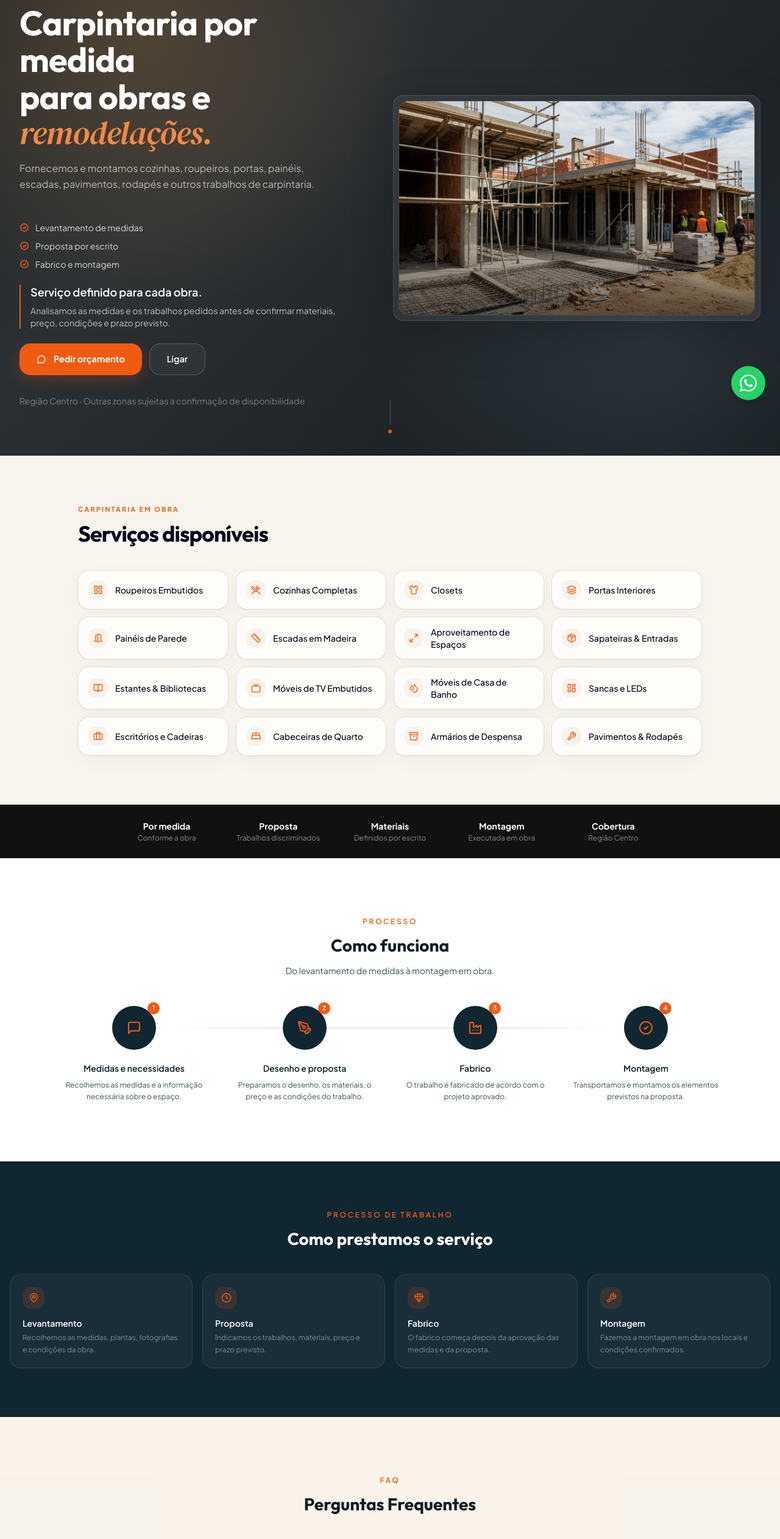
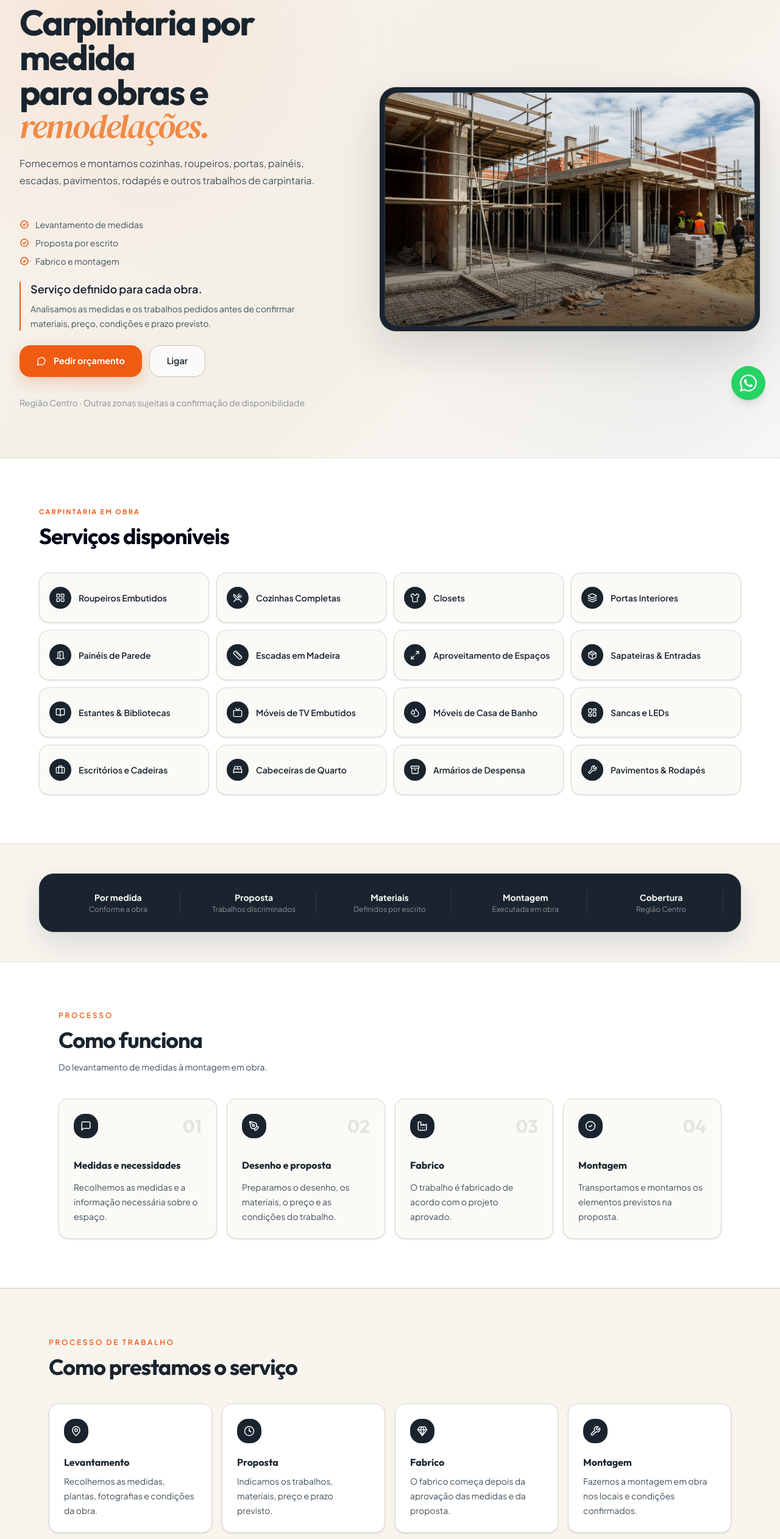
Before and after one commit to samotbarrosuc/carpimater-site-clean, a React (Vite) app: page /construcao in a window 1280 px wide. Shown: the part 120-2643 px from the top of the page at 61% size. Built offline with nearby package versions, Linux system fonts and the light colour scheme.

Commit message:
design: harmoniza paginas de cozinhas e obra

```diff
--- a/src/components/cozinha/sections/HowItWorks.tsx
+++ b/src/components/cozinha/sections/HowItWorks.tsx
@@ -34,36 +34,27 @@ export default function HowItWorks() {
   const inView = useInView(ref, { once: true, margin: "-80px" });
 
   return (
-    <section id="como-funciona" ref={ref} className="py-16 lg:py-24 bg-white">
+    <section id="como-funciona" ref={ref} className="border-y border-[#e4ded5] bg-white py-16 lg:py-20">
       <div className="max-w-6xl mx-auto px-4 sm:px-6 lg:px-8">
         <motion.div
           initial={{ opacity: 0, y: 20 }}
           animate={inView ? { opacity: 1, y: 0 } : {}}
           transition={{ duration: 0.5 }}
-          className="text-center mb-12"
+          className="mb-10 max-w-2xl text-left"
         >
           <p className="text-xs uppercase tracking-[0.22em] text-primary font-semibold mb-3">
             Processo
           </p>
-          <h2 className="font-display font-bold text-2xl lg:text-[1.75rem] text-foreground">
+          <h2 className="font-display text-3xl font-bold tracking-[-0.03em] text-[#19242e] sm:text-4xl">
             Como funciona
           </h2>
-          <p className="mt-3 text-sm max-w-md mx-auto text-muted-foreground">
+          <p className="mt-3 max-w-md text-sm leading-6 text-[#40505b]">
             Do levantamento de medidas à montagem em obra.
           </p>
         </motion.div>
 
         <div className="relative">
-          <div
-            className="hidden lg:block absolute top-9 h-px"
-            style={{
-              background: "linear-gradient(to right, transparent 5%, rgba(240,91,19,0.3) 25%, rgba(240,91,19,0.3) 75%, transparent 95%)",
-              left: "12.5%",
-              width: "75%",
-            }}
-          />
-
-          <div className="grid sm:grid-cols-2 lg:grid-cols-4 gap-8 relative">
+          <div className="relative grid gap-4 sm:grid-cols-2 lg:grid-cols-4">
             {steps.map((step, i) => {
               const Icon = step.icon;
               return (
@@ -72,18 +63,18 @@ export default function HowItWorks() {
                   initial={{ opacity: 0, y: 30 }}
                   animate={inView ? { opacity: 1, y: 0 } : {}}
                   transition={{ duration: 0.5, delay: i * 0.1 }}
-                  className="flex flex-col items-center text-center"
+                  className="group relative flex min-h-[220px] flex-col overflow-hidden rounded-2xl border border-[#ded8cf] bg-[#fbfaf7] p-6 text-left shadow-sm transition duration-300 hover:-translate-y-0.5 hover:border-[#cfc5b8] hover:shadow-[0_16px_38px_rgba(25,36,46,0.08)]"
                 >
-                  <div className="relative w-[4.5rem] h-[4.5rem] rounded-full flex items-center justify-center mb-5 bg-secondary">
-                    <Icon size={24} className="text-primary" />
-                    <span className="absolute -top-1.5 -right-1.5 w-5 h-5 rounded-full flex items-center justify-center font-bold text-[10px] text-white bg-primary">
-                      {i + 1}
-                    </span>
+                  <div className="mb-8 flex items-center justify-between">
+                    <div className="flex h-10 w-10 items-center justify-center rounded-xl bg-[#19242e] text-white transition-colors group-hover:bg-primary">
+                      <Icon size={18} />
+                    </div>
+                    <span className="font-display text-3xl font-bold text-[#19242e]/10">{step.num}</span>
                   </div>
-                  <h3 className="font-semibold text-sm mb-2 text-foreground">
+                  <h3 className="font-display text-base font-bold text-[#19242e]">
                     {step.title}
                   </h3>
-                  <p className="text-xs leading-relaxed text-muted-foreground">
+                  <p className="mt-3 text-sm leading-6 text-[#40505b]">
                     {step.desc}
                   </p>
                 </motion.div>
--- a/src/pages/CozinhaPage.tsx
+++ b/src/pages/CozinhaPage.tsx
@@ -13,7 +13,7 @@ import FloatingWhatsApp from '@/components/FloatingWhatsApp'
 export default function CozinhaPage() {
   return (
     <SimulatorProvider>
-      <main className="min-h-screen">
+      <main className="min-h-screen bg-[#f8f5ef] text-[#19242e]">
         <Navbar />
         <Hero />
         <HowItWorks />
--- a/src/pages/EmpreiteirosPage.tsx
+++ b/src/pages/EmpreiteirosPage.tsx
@@ -66,35 +66,35 @@ const FAQS = [
 export default function EmpreiteirosPage() {
   return (
     <SimulatorProvider>
-      <div className="min-h-screen bg-background text-foreground">
+      <div className="min-h-screen bg-[#f8f5ef] text-[#19242e]">
         <Navbar />
 
         {/* ── HERO ── */}
-        <section id="hero" className="relative flex items-center overflow-hidden bg-secondary pb-16 pt-28 sm:pb-20 sm:pt-32">
-          <div className="absolute inset-0 bg-[linear-gradient(135deg,#1f2427_0%,#2a3034_35%,#15191c_100%)]" />
-          <div className="absolute inset-0 bg-[radial-gradient(circle_at_18%_20%,rgba(236,156,72,0.22),transparent_38%)]" />
-          <div className="absolute inset-0 bg-[radial-gradient(circle_at_84%_76%,rgba(96,126,142,0.24),transparent_36%)]" />
+        <section id="hero" className="relative flex items-center overflow-hidden bg-[#f8f5ef] pb-16 pt-28 sm:pb-20 sm:pt-32">
+          <div className="absolute inset-0 bg-[linear-gradient(135deg,#f8f5ef_0%,#f3eee6_55%,#fff_100%)]" />
+          <div className="absolute inset-0 bg-[radial-gradient(circle_at_12%_14%,rgba(240,91,19,0.10),transparent_34%)]" />
+          <div className="absolute inset-0 bg-[radial-gradient(circle_at_88%_78%,rgba(25,36,46,0.07),transparent_34%)]" />
 
           <div className="container mx-auto px-5 sm:px-6 lg:px-8 relative z-10 w-full">
-            <div className="max-w-[1520px] mx-auto grid grid-cols-1 lg:grid-cols-[minmax(0,0.96fr)_minmax(540px,1.04fr)] gap-10 xl:gap-14 items-start lg:items-center">
+            <div className="mx-auto grid max-w-7xl grid-cols-1 items-start gap-10 lg:grid-cols-[minmax(0,0.92fr)_minmax(500px,1.08fr)] lg:items-center xl:gap-14">
               <motion.div
                 initial={{ opacity: 0, y: 18 }}
                 animate={{ opacity: 1, y: 0 }}
                 transition={{ duration: 0.55 }}
-                className="max-w-[900px] mx-auto lg:mx-0 lg:pr-5 text-center lg:text-left flex flex-col items-center lg:items-start"
+                className="mx-auto flex max-w-[900px] flex-col items-start text-left lg:mx-0 lg:pr-5"
               >
                 <div className="mb-6">
-                  <h1 className="text-[2rem] sm:text-[2.5rem] md:text-[3rem] lg:text-[3.25rem] xl:text-[3.5rem] font-display font-bold leading-[1.08] tracking-[-0.015em]">
-                    <span className="block text-white">Carpintaria por medida</span>
-                    <span className="block text-white">para obras e</span>
+                  <h1 className="font-display text-[2.65rem] font-bold leading-[0.98] tracking-[-0.04em] sm:text-[3.25rem] lg:text-[3.65rem]">
+                    <span className="block text-[#19242e]">Carpintaria por medida</span>
+                    <span className="block text-[#19242e]">para obras e</span>
                     <span className="block font-serif text-[0.95em] font-normal italic text-[#f08a45]">remodelações.</span>
                   </h1>
-                  <p className="text-white/65 text-sm sm:text-base max-w-xl leading-relaxed mt-4 mb-6">
+                  <p className="mb-6 mt-5 max-w-xl text-sm leading-7 text-[#40505b] sm:text-base">
                     <span>Fornecemos e montamos cozinhas, roupeiros, portas, painéis, escadas, pavimentos, rodapés e outros trabalhos de carpintaria.</span>
                   </p>
 
-                  <div className="mb-6 rounded-2xl border border-white/12 bg-white/[0.06] p-2 shadow-[0_20px_55px_rgba(0,0,0,0.18)] sm:hidden">
-                    <div className="relative rounded-2xl overflow-hidden border border-white/10 h-[22rem]">
+                  <div className="mb-6 rounded-[1.5rem] border border-[#d8d0c4] bg-[#19242e] p-2 shadow-[0_20px_55px_rgba(25,36,46,0.13)] sm:hidden">
+                    <div className="relative h-[20rem] overflow-hidden rounded-[1.15rem] border border-white/10">
                       <img
                         src="/images/card-obras.png"
                         alt="Carpintaria para obra CarpiMater"
@@ -107,7 +107,7 @@ export default function EmpreiteirosPage() {
 
                 <div className="flex flex-col gap-2.5 mb-6">
                   {['Levantamento de medidas', 'Proposta por escrito', 'Fabrico e montagem'].map((item) => (
-                    <div key={item} className="flex items-center gap-2.5 text-white/80">
+                    <div key={item} className="flex items-center gap-2.5 text-[#40505b]">
                       <svg className="w-4 h-4 text-primary shrink-0" fill="none" viewBox="0 0 24 24" stroke="currentColor" strokeWidth={2.5}>
                         <path strokeLinecap="round" strokeLinejoin="round" d="M9 12.75L11.25 15 15 9.75M21 12a9 9 0 11-18 0 9 9 0 0118 0z" />
                       </svg>
@@ -117,10 +117,10 @@ export default function EmpreiteirosPage() {
                 </div>
 
                 <div className="mb-6 max-w-xl border-l-2 border-primary pl-4">
-                  <p className="text-base sm:text-lg font-semibold text-white leading-6">
+                  <p className="text-base font-semibold leading-6 text-[#19242e] sm:text-lg">
                     Serviço definido para cada obra.
                   </p>
-                  <p className="text-sm text-white/70 mt-2">
+                  <p className="mt-2 text-sm leading-6 text-[#40505b]">
                     Analisamos as medidas e os trabalhos pedidos antes de confirmar materiais, preço, condições e prazo previsto.
                   </p>
                 </div>
@@ -137,13 +137,13 @@ export default function EmpreiteirosPage() {
                   </a>
                   <a
                     href={TEL_LINK}
-                    className="inline-flex min-h-[52px] items-center justify-center gap-3 whitespace-nowrap rounded-xl border border-white/20 bg-white/[0.04] px-7 text-[0.9rem] font-semibold text-white transition-colors hover:bg-white/[0.09]"
+                    className="inline-flex min-h-[52px] items-center justify-center gap-3 whitespace-nowrap rounded-xl border border-[#c9c0b4] bg-white/70 px-7 text-[0.9rem] font-semibold text-[#19242e] transition-colors hover:border-[#19242e] hover:bg-white"
                   >
                     Ligar
                   </a>
                 </div>
 
-                <p className="text-xs sm:text-sm text-white/40 max-w-[760px] mt-2">
+                <p className="mt-2 max-w-[760px] text-xs text-[#40505b]/60 sm:text-sm">
                   Região Centro · Outras zonas sujeitas a confirmação de disponibilidade
                 </p>
               </motion.div>
@@ -152,10 +152,10 @@ export default function EmpreiteirosPage() {
                 initial={{ opacity: 0, x: 20, y: 18 }}
                 animate={{ opacity: 1, x: 0, y: 0 }}
                 transition={{ duration: 0.6, delay: 0.12 }}
-                className="hidden lg:block relative w-full max-w-[760px] mx-auto lg:mx-0 lg:justify-self-end lg:pt-2"
+                className="relative mx-auto hidden w-full max-w-[760px] lg:block lg:justify-self-end lg:pt-2"
               >
-                <div className="rounded-2xl border border-white/12 bg-white/[0.06] p-2 shadow-[0_24px_70px_rgba(0,0,0,0.22)]">
-                  <div className="relative rounded-2xl overflow-hidden border border-white/10 h-[22rem]">
+                <div className="rounded-[1.75rem] border border-[#d8d0c4] bg-[#19242e] p-2 shadow-[0_28px_70px_rgba(25,36,46,0.14)]">
+                  <div className="relative h-[24rem] overflow-hidden rounded-[1.4rem] border border-white/10">
                     <img
                       src="/images/card-obras.png"
                       alt="Carpintaria para obra CarpiMater"
@@ -168,27 +168,27 @@ export default function EmpreiteirosPage() {
             </div>
           </div>
 
-          <div className="absolute bottom-8 left-1/2 -translate-x-1/2 flex flex-col items-center gap-2 animate-bounce">
+          <div className="hidden">
             <div className="w-px h-10 bg-white/20" />
             <div className="w-1.5 h-1.5 rounded-full bg-primary" />
           </div>
         </section>
 
         {/* ── SERVICES GRID ── */}
-        <section id="servicos" className="bg-[#f8f5ef] py-16 sm:py-20">
+        <section id="servicos" className="border-y border-[#e4ded5] bg-white py-16 sm:py-20">
           <div className="container mx-auto px-4">
-            <div className="mx-auto mb-10 max-w-5xl">
+            <div className="mx-auto mb-10 max-w-6xl">
               <p className="section-kicker mb-3">Carpintaria em obra</p>
               <h2 className="font-display text-3xl font-bold tracking-[-0.025em] text-slate-950 sm:text-4xl">
                 Serviços disponíveis
               </h2>
 
             </div>
-            <div className="mx-auto grid max-w-5xl grid-cols-2 gap-3 sm:grid-cols-3 lg:grid-cols-4">
+            <div className="mx-auto grid max-w-6xl grid-cols-2 gap-3 sm:grid-cols-3 lg:grid-cols-4">
               {SERVICES.map((s) => (
-                <div key={s.label} className="clean-card flex min-h-16 items-center gap-3 rounded-xl px-3.5 py-3.5 sm:px-4">
-                  <span className="flex h-8 w-8 shrink-0 items-center justify-center rounded-lg bg-[#f7f3ea]"><s.icon className="h-4 w-4 text-primary" /></span>
-                  <span className="text-slate-950 text-sm font-medium">{s.label}</span>
+                <div key={s.label} className="group flex min-h-[82px] items-center gap-3 rounded-2xl border border-[#ded8cf] bg-[#fbfaf7] px-3.5 py-4 shadow-sm transition duration-300 hover:-translate-y-0.5 hover:border-[#cfc5b8] hover:shadow-[0_12px_28px_rgba(25,36,46,0.07)] sm:px-4">
+                  <span className="flex h-9 w-9 shrink-0 items-center justify-center rounded-xl bg-[#19242e] text-white transition-colors group-hover:bg-primary"><s.icon className="h-4 w-4" /></span>
+                  <span className="text-sm font-semibold leading-5 text-[#19242e]">{s.label}</span>
                 </div>
               ))}
             </div>
@@ -196,9 +196,9 @@ export default function EmpreiteirosPage() {
         </section>
 
         {/* ── TRUST BAR ── */}
-        <div className="bg-[#111] border-y border-white/10 py-6">
-          <div className="container mx-auto px-4">
-            <div className="grid grid-cols-2 sm:grid-cols-3 lg:grid-cols-5 gap-5 max-w-4xl mx-auto">
+        <div className="bg-[#f8f5ef] px-4 py-10 sm:px-6 sm:py-12">
+          <div className="mx-auto max-w-6xl">
+            <div className="mx-auto grid grid-cols-2 gap-5 rounded-[1.5rem] border border-[#2b3b47] bg-[#19242e] p-6 shadow-[0_18px_45px_rgba(25,36,46,0.13)] sm:grid-cols-3 sm:p-7 lg:grid-cols-5">
               {[
                 { val: 'Por medida', sub: 'Conforme a obra' },
                 { val: 'Proposta', sub: 'Trabalhos discriminados' },
@@ -206,7 +206,7 @@ export default function EmpreiteirosPage() {
                 { val: 'Montagem', sub: 'Executada em obra' },
                 { val: 'Cobertura', sub: 'Região Centro' },
               ].map((item, i, arr) => (
-                <div key={item.val} className={`text-center${i === arr.length - 1 && arr.length % 2 !== 0 ? ' col-span-2 sm:col-span-1' : ''}`}>
+                <div key={item.val} className={`text-center lg:border-r lg:border-white/10 lg:last:border-r-0${i === arr.length - 1 && arr.length % 2 !== 0 ? ' col-span-2 sm:col-span-1' : ''}`}>
                   <p className="text-white font-bold text-sm">{item.val}</p>
                   <p className="text-white/50 text-xs mt-0.5">{item.sub}</p>
                 </div>
@@ -219,13 +219,13 @@ export default function EmpreiteirosPage() {
         <HowItWorks />
 
         {/* ── MARKET PROOF ── */}
-        <section className="py-16 lg:py-20 bg-secondary">
-          <div className="container mx-auto px-4">
-            <div className="text-center mb-10">
+        <section className="border-y border-[#e4ded5] bg-[#f8f5ef] py-16 lg:py-20">
+          <div className="container mx-auto max-w-6xl px-4">
+            <div className="mb-10 max-w-2xl text-left">
               <p className="text-xs uppercase tracking-[0.22em] text-primary font-semibold mb-3">
                 Processo de trabalho
               </p>
-              <h2 className="font-display font-bold text-2xl lg:text-[1.75rem] text-white">
+              <h2 className="font-display text-3xl font-bold tracking-[-0.03em] text-[#19242e] sm:text-4xl">
                 Como prestamos o serviço
               </h2>
             </div>
@@ -256,16 +256,16 @@ export default function EmpreiteirosPage() {
                 return (
                   <div
                     key={card.title}
-                    className="rounded-xl border border-white/10 bg-white/[0.04] p-5 flex flex-col gap-3.5 hover:border-primary/25 transition-colors"
+                    className="group flex min-h-[205px] flex-col gap-5 rounded-2xl border border-[#ded8cf] bg-white p-6 shadow-sm transition duration-300 hover:-translate-y-0.5 hover:border-[#cfc5b8] hover:shadow-[0_16px_38px_rgba(25,36,46,0.08)]"
                   >
-                    <div className="w-9 h-9 rounded-lg flex items-center justify-center shrink-0 bg-primary/14">
-                      <Icon size={17} className="text-primary" />
+                    <div className="flex h-10 w-10 shrink-0 items-center justify-center rounded-xl bg-[#19242e] text-white transition-colors group-hover:bg-primary">
+                      <Icon size={18} />
                     </div>
                     <div>
-                      <h3 className="font-semibold text-white mb-1 text-sm leading-snug">
+                      <h3 className="font-display text-base font-bold leading-snug text-[#19242e]">
                         {card.title}
                       </h3>
-                      <p className="text-xs leading-relaxed text-white/45">{card.desc}</p>
+                      <p className="mt-2 text-sm leading-6 text-[#40505b]">{card.desc}</p>
                     </div>
                   </div>
                 )
@@ -275,18 +275,18 @@ export default function EmpreiteirosPage() {
         </section>
 
         {/* ── FAQ ── */}
-        <section id="faq" className="py-16 lg:py-24 bg-muted/30">
-          <div className="max-w-2xl mx-auto px-4 sm:px-6 lg:px-8">
+        <section id="faq" className="bg-white py-16 lg:py-20">
+          <div className="mx-auto max-w-4xl px-4 sm:px-6 lg:px-8">
             <motion.div
               initial={{ opacity: 0, y: 20 }}
               animate={{ opacity: 1, y: 0 }}
               transition={{ duration: 0.5 }}
-              className="text-center mb-10"
+              className="mb-10 max-w-2xl text-left"
             >
               <p className="text-xs uppercase tracking-[0.22em] text-primary font-semibold mb-3">
                 FAQ
               </p>
-              <h2 className="font-display font-bold text-2xl lg:text-[1.75rem] text-foreground">
+              <h2 className="font-display text-3xl font-bold tracking-[-0.03em] text-[#19242e] sm:text-4xl">
                 Perguntas Frequentes
               </h2>
             </motion.div>
@@ -296,17 +296,17 @@ export default function EmpreiteirosPage() {
               animate={{ opacity: 1, y: 0 }}
               transition={{ duration: 0.5, delay: 0.15 }}
             >
-              <Accordion type="single" collapsible className="flex flex-col gap-2">
+              <Accordion type="single" collapsible className="grid gap-3">
                 {FAQS.map((faq, i) => (
                   <AccordionItem
                     key={i}
                     value={`item-${i}`}
-                    className="rounded-xl border px-5 bg-white shadow-sm data-[state=open]:border-primary"
+                    className="rounded-2xl border border-[#ded8cf] bg-[#fbfaf7] px-5 shadow-sm transition data-[state=open]:border-primary data-[state=open]:shadow-[0_12px_30px_rgba(25,36,46,0.07)] sm:px-6"
                   >
-                    <AccordionTrigger className="font-medium text-sm text-left py-4 hover:no-underline text-foreground">
+                    <AccordionTrigger className="py-5 text-left text-sm font-bold text-[#19242e] hover:no-underline">
                       {faq.q}
                     </AccordionTrigger>
-                    <AccordionContent className="text-sm leading-relaxed pb-4 text-muted-foreground">
+                    <AccordionContent className="pb-5 text-sm leading-6 text-[#40505b]">
                       {faq.a}
                     </AccordionContent>
                   </AccordionItem>
@@ -314,13 +314,13 @@ export default function EmpreiteirosPage() {
               </Accordion>
             </motion.div>
 
-            <div className="mt-10 rounded-2xl bg-primary/8 border border-primary/20 p-8 text-center">
+            <div className="mt-10 rounded-2xl border border-primary/20 bg-primary/[0.06] p-8 text-center">
               <p className="font-semibold text-foreground mb-4">Tem outra questão? Contacte-nos.</p>
               <a
                 href={WA_LINK_PROPOSTA}
                 target="_blank"
                 rel="noreferrer"
-                className="inline-flex items-center gap-2 bg-primary text-white font-bold px-7 py-3.5 rounded-full hover:bg-primary/90 transition-colors"
+                className="inline-flex items-center gap-2 rounded-xl bg-primary px-7 py-3.5 font-bold text-white transition-colors hover:bg-primary/90"
               >
                 Pedir orçamento
               </a>
@@ -329,10 +329,10 @@ export default function EmpreiteirosPage() {
         </section>
 
         {/* ── FINAL CTA ── */}
-        <section className="py-20 lg:py-28 relative overflow-hidden bg-secondary">
-          <div className="absolute inset-0 pointer-events-none bg-[radial-gradient(ellipse_at_50%_0%,rgba(240,91,19,0.10),transparent_55%)]" />
+        <section className="relative overflow-hidden bg-[#f8f5ef] px-4 py-16 sm:px-6 lg:py-20">
 
-          <div className="container mx-auto px-4 sm:px-6 lg:px-8 relative text-center">
+          <div className="relative mx-auto max-w-6xl overflow-hidden rounded-[2rem] border border-[#2b3b47] bg-[#19242e] px-6 py-14 text-center shadow-[0_24px_65px_rgba(25,36,46,0.15)] sm:px-10 lg:py-16">
+            <div className="pointer-events-none absolute inset-0 bg-[radial-gradient(ellipse_at_50%_0%,rgba(240,91,19,0.13),transparent_58%)]" />
             <p className="text-xs uppercase tracking-[0.25em] text-primary font-semibold mb-4">Contacto</p>
             <h2 className="font-display font-bold mb-4 leading-snug text-white text-[clamp(1.5rem,3vw,2.2rem)]">
               Precisa de carpintaria para uma obra?
@@ -343,7 +343,7 @@ export default function EmpreiteirosPage() {
 
             <div className="flex flex-wrap gap-3 justify-center mb-10">
               {['Plantas ou medidas', 'Proposta por escrito', 'Montagem em obra'].map((s) => (
-                <span key={s} className="flex items-center gap-2 bg-white/10 border border-white/20 text-white text-sm px-4 py-2 rounded-full">
+                <span key={s} className="flex items-center gap-2 rounded-full border border-white/15 bg-white/[0.06] px-4 py-2 text-sm text-white">
                   <Shield className="w-3.5 h-3.5 text-primary" /> {s}
                 </span>
               ))}
@@ -354,13 +354,13 @@ export default function EmpreiteirosPage() {
                 href={WA_LINK_PROPOSTA}
                 target="_blank"
                 rel="noreferrer"
-                className="inline-flex items-center gap-2 bg-primary text-white font-bold px-8 py-4 rounded-full hover:bg-primary/90 transition-colors text-base shadow-[0_8px_30px_rgba(240,91,19,0.5)]"
+                className="inline-flex items-center gap-2 rounded-xl bg-primary px-8 py-4 text-base font-bold text-white shadow-[0_8px_26px_rgba(240,91,19,0.28)] transition-colors hover:bg-primary/90"
               >
                 Pedir orçamento
               </a>
               <a
                 href={TEL_LINK}
-                className="inline-flex items-center gap-2 border border-white/30 text-white font-semibold px-8 py-4 rounded-full hover:bg-white/10 transition-colors text-base"
+                className="inline-flex items-center gap-2 rounded-xl border border-white/25 bg-white/[0.03] px-8 py-4 text-base font-semibold text-white transition-colors hover:bg-white/[0.08]"
               >
                 Ligar
               </a>
```
Also changed, not shown: src/components/Hero.tsx (+24 -22 lines), src/components/cozinha/sections/ComparisonBanner.tsx (+16 -16 lines), src/components/cozinha/sections/FAQ.tsx (+8 -8 lines), src/components/cozinha/sections/FabricoPrazoAdjudicacao.tsx (+7 -7 lines), src/components/cozinha/sections/FinalCTA.tsx (+4 -4 lines), src/components/cozinha/sections/MarketProof.tsx (+8 -8 lines).
